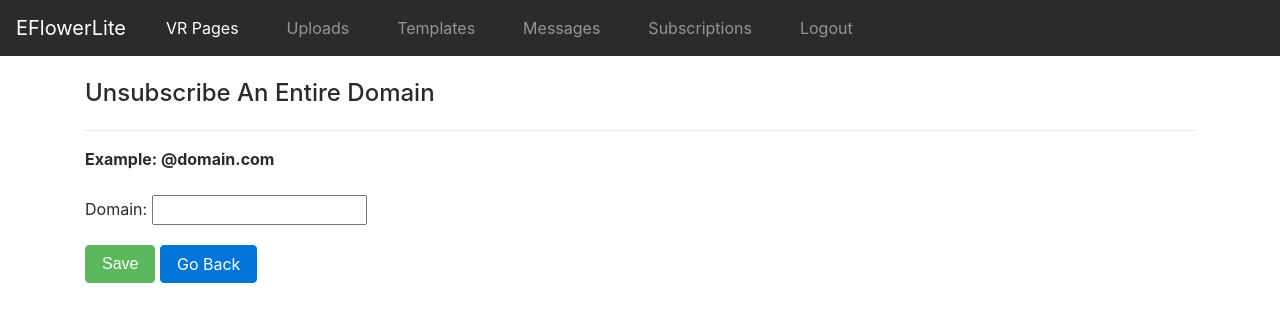
After one commit to TechRenT/rentmailer, a Django app: a page that uses vrpages/templates/vrpages/unsubscribe_entire_domain_form.html in a window 1280 px wide. The commit adds this page. Shown: the top 322 px of the page. Run offline with Django 3.2, Linux system fonts and the light colour scheme; some libraries are stand-ins or nearby versions.

Commit message:
add unsubscribe permanently and unsubscribe from entire domain feature

```diff
--- a/vrpages/forms.py
+++ b/vrpages/forms.py
@@ -21,11 +21,18 @@ class UnsubscribeFromVRPageForm(forms.ModelForm):
             'vrpage'
         ]
 
-    # def clean(self):
-    #     cleaned_data = super(LinkedinProfileForm, self).clean()
-    #     profile_link = cleaned_data.get("profile_link")
 
-    #     profile_list = [str(profile) for profile in models.LinkedinProfile.objects.all()]
+class UnsubscribePermanentlyForm(forms.ModelForm):
+    class Meta:
+        model = models.Unsubscribed
+        fields = [
+            'email'
+        ]
 
-    #     if profile_link in profile_list:
-    #         raise forms.ValidationError("This profile already exist in our database!")
+
+class UnsubscribeEntireDomainForm(forms.ModelForm):
+    class Meta:
+        model = models.Unsubscribed
+        fields = [
+            'domain'
+        ]
--- /dev/null
+++ b/vrpages/templates/vrpages/unsubscribe_entire_domain_form.html
@@ -0,0 +1,17 @@
+{% extends 'layout.html' %}
+
+{% block title %}Unsubscribe An Entire Domain{% endblock %}
+
+{% block content %}
+    <div class="container">
+        <h4 class="my-4">Unsubscribe An Entire Domain</h4>
+        <hr>
+        <strong>Example: @domain.com</strong>
+        <form class="mt-4" method="POST">
+            {% csrf_token %}
+            {{ form.as_p }}
+            <input class="btn btn-success" type="submit" value="Save">
+            <a class="btn btn-primary" href="{% url 'vrpages:unsubscribes_list' %}" role="button">Go Back</a>
+        </form>
+    </div>
+{% endblock %}
--- a/vrpages/templates/vrpages/unsubscribes_list.html
+++ b/vrpages/templates/vrpages/unsubscribes_list.html
@@ -33,7 +33,7 @@
                 {% endfor %}
             </tbody>
         </table>
-        <a class="btn btn-danger" href="#" role="button">Unsubscribe Permanently</a>
+        <a class="btn btn-danger" href="{% url 'vrpages:unsubscribe_permanently' %}" role="button">Unsubscribe Permanently</a>
         <a class="btn btn-primary" href="{% url 'vrpages:unsubscribe_from_vrpage' %}" role="button">Remove Email From VR Page</a>
     </div>
 {% endblock %}
--- a/vrpages/urls.py
+++ b/vrpages/urls.py
@@ -18,4 +18,6 @@ urlpatterns = [
     url(r'^messages/(?P<pk>\d+)/(?P<template_type>\w+)/$', views.send_email, name='send_email'),
     url(r'^unsubscribes_list/$', views.unsubscribes_list, name='unsubscribes_list'),
     url(r'^create_unsubscribe_from_vrpage/$', views.unsubscribe_from_vrpage, name='unsubscribe_from_vrpage'),
+    url(r'^create_unsubscribe_permanently/$', views.unsubscribe_permanently, name='unsubscribe_permanently'),
+    url(r'^create_unsubscribe_entire_domain/$', views.unsubscribe_entire_domain, name='unsubscribe_entire_domain'),
 ]
--- a/vrpages/views.py
+++ b/vrpages/views.py
@@ -98,6 +98,28 @@ def unsubscribe_from_vrpage(request):
             return HttpResponseRedirect(reverse('vrpages:unsubscribes_list'))
     return render(request, 'vrpages/unsubscribe_from_vrpage_form.html', {'form': form})
 
+def unsubscribe_permanently(request):
+    form = forms.UnsubscribePermanentlyForm()
+    if request.method == 'POST':
+        form = forms.UnsubscribePermanentlyForm(request.POST)
+        if form.is_valid():
+            email = form.save(commit=False)
+            email.permanent = True
+            email.save()
+            return HttpResponseRedirect(reverse('vrpages:unsubscribes_list'))
+    return render(request, 'vrpages/unsubscribe_permanently_form.html', {'form': form})
+
+def unsubscribe_entire_domain(request):
+    form = forms.UnsubscribeEntireDomainForm()
+    if request.method == 'POST':
+        form = forms.UnsubscribeEntireDomainForm(request.POST)
+        if form.is_valid():
+            domain = form.save(commit=False)
+            domain.entire_domain = True
+            domain.save()
+            return HttpResponseRedirect(reverse('vrpages:unsubscribes_list'))
+    return render(request, 'vrpages/unsubscribe_entire_domain_form.html', {'form': form})
+
 def no_email(request, pk):
     vrpage = get_object_or_404(models.VRPage, pk=pk)
     return render(request, 'vrpages/no_email.html', {'vrpage': vrpage})
```
Also changed, not shown: vrpages/templates/vrpages/unsubscribe_permanently_form.html (added, +16 -0 lines).
